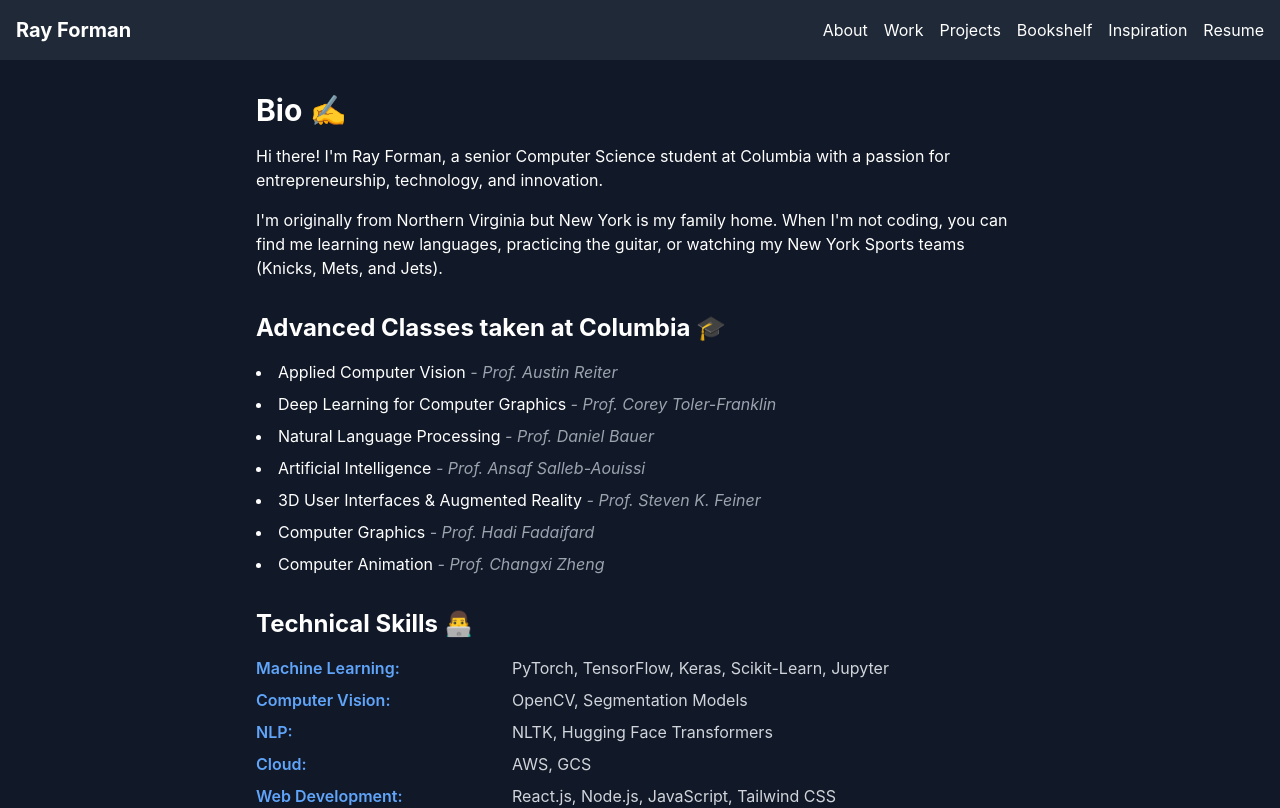
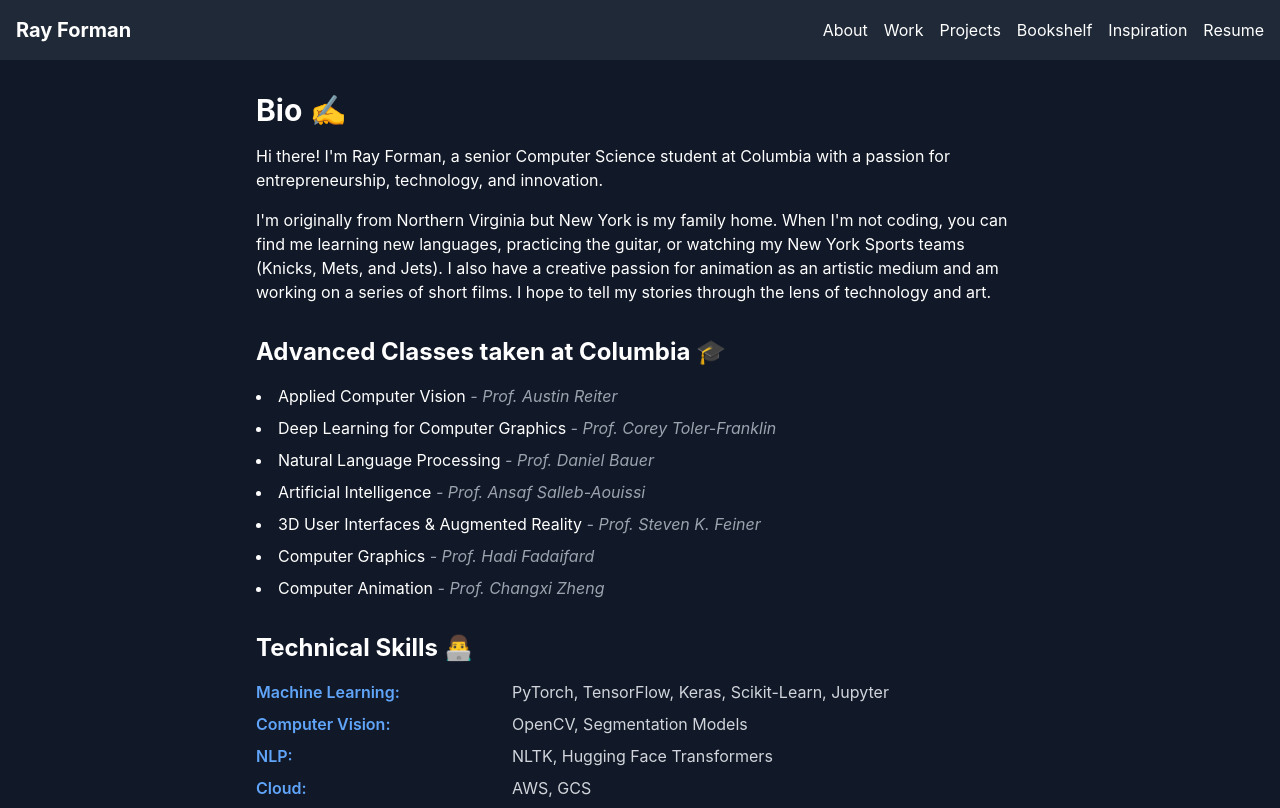
Before and after one commit to rayforman/personal-website, a React (Create React App) app in the folder frontend/: page /about in a window 1280 px wide. Shown: the top 808 px of the page. Built offline with nearby package versions, Linux system fonts and the light colour scheme.

Commit message:
About section edit

```diff
--- a/frontend/src/pages/About.jsx
+++ b/frontend/src/pages/About.jsx
@@ -21,7 +21,7 @@ const About = () => {
           Hi there! I'm Ray Forman, a senior Computer Science student at Columbia with a passion for entrepreneurship, technology, and innovation.
         </p>
         <p className="mb-4">
-          I'm originally from Northern Virginia but New York is my family home. When I'm not coding, you can find me learning new languages, practicing the guitar, or watching my New York Sports teams (Knicks, Mets, and Jets).
+          I'm originally from Northern Virginia but New York is my family home. When I'm not coding, you can find me learning new languages, practicing the guitar, or watching my New York Sports teams (Knicks, Mets, and Jets). I also have a creative passion for animation as an artistic medium and am working on a series of short films. I hope to tell my stories through the lens of technology and art.
         </p>
 
         <h2 className="text-2xl font-bold mt-8 mb-4">Advanced Classes taken at Columbia 🎓</h2>
```
